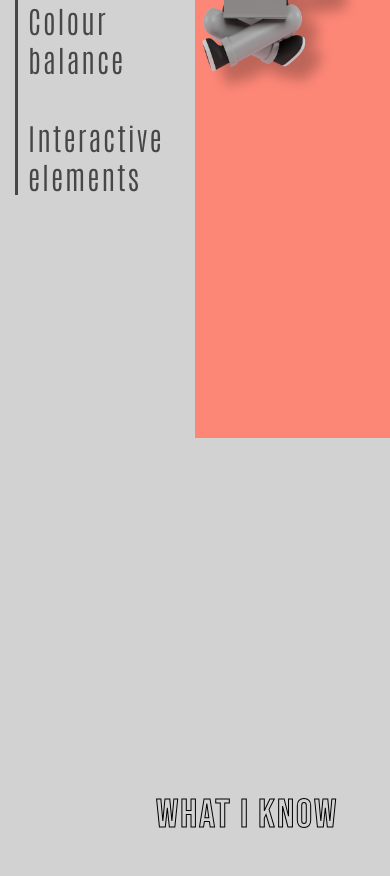
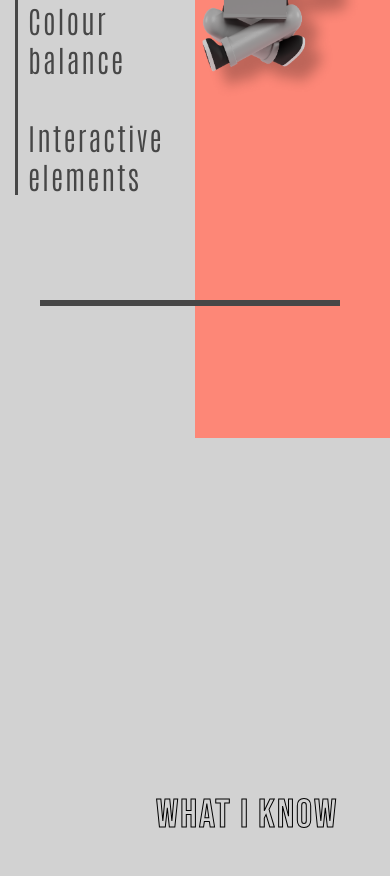
Before and after one commit to sudheerb0bu/responcive, a plain HTML site: page about.html in a window 390 px wide. Shown: the part 1550-2426 px from the top of the page. Drawn offline with Linux system fonts and the light colour scheme.

Commit message:
Update about.css

```diff
--- a/css/about.css
+++ b/css/about.css
@@ -65,7 +65,7 @@
     hr#st3{
         width:300px ;
         left: 40px;
-        top: 2850px;
+        top: 1850px;
     }
      div p.ik{
         position:absolute;
```
